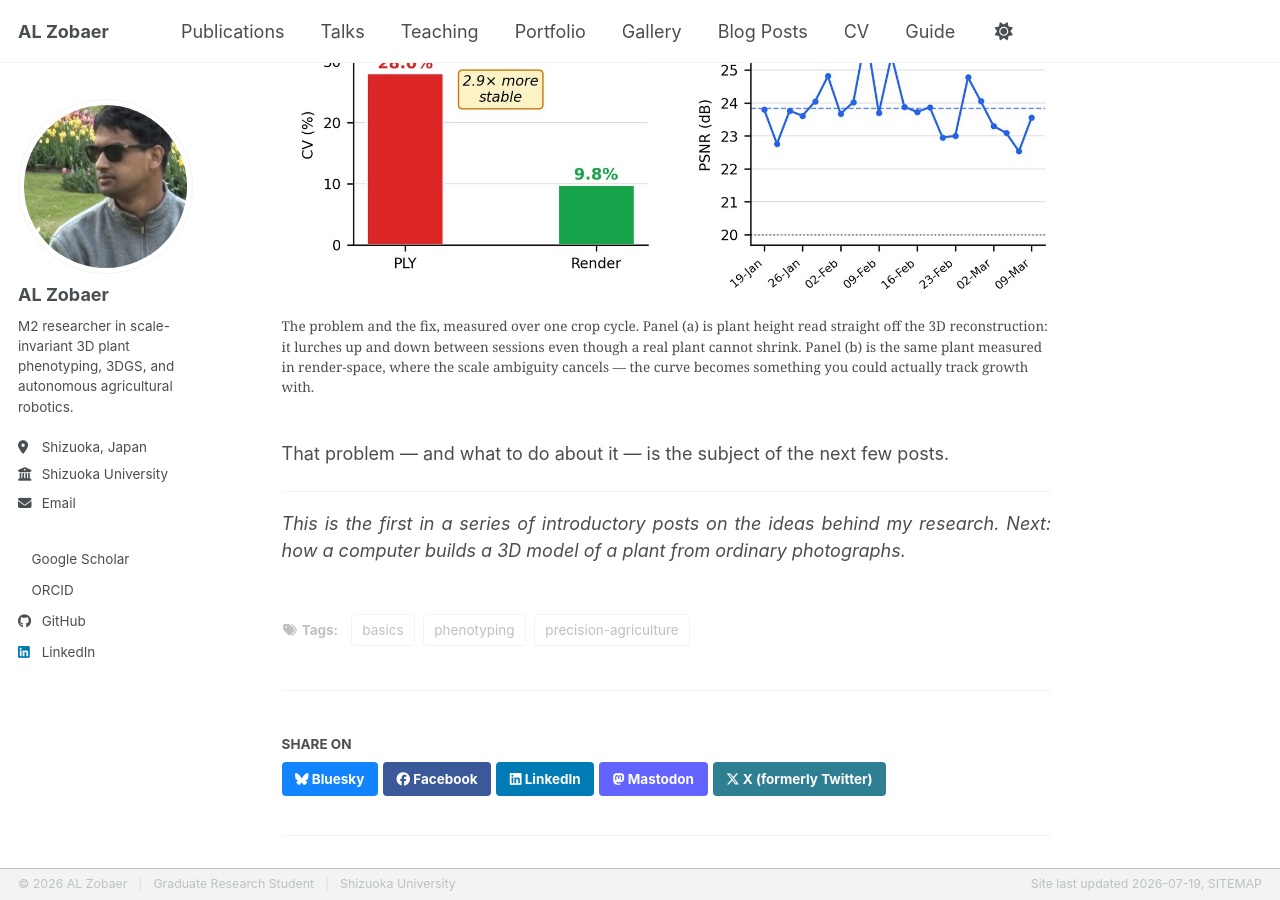
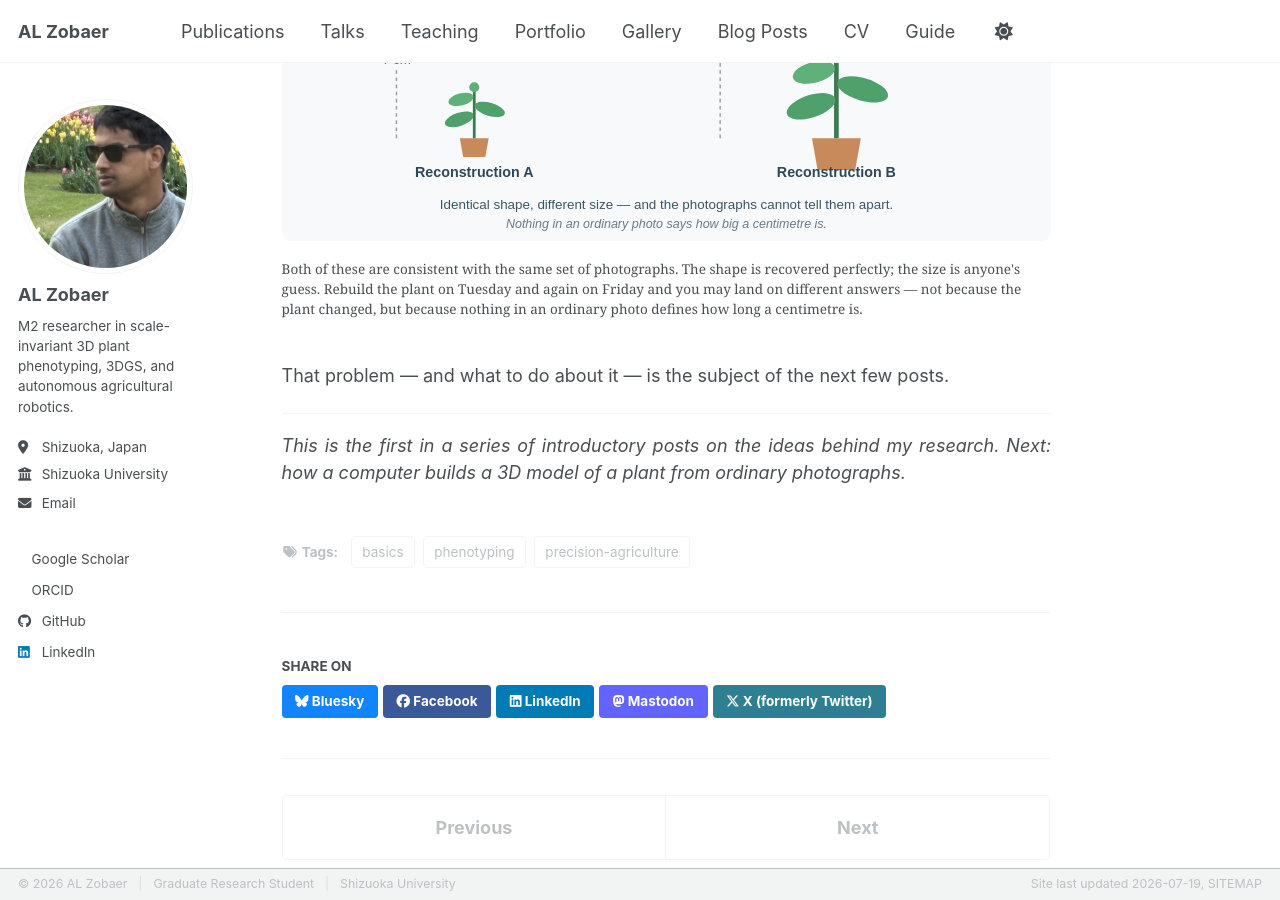
Before and after one commit to alzobaer/alzobaer.github.io, a Jekyll site: the page built from _posts/2026-07-20-what-is-plant-phenotyping.md, in a window 1280 px wide and 900 px high, scrolled down 2775 px. Built offline with Jekyll 4.4.1, drawn with Linux system fonts in a browser that asks for light colours; a style sheet for code colours, icons or effects is not loaded; some of the changed text lies outside the part shown.

Commit message:
Swap research figures for beginner-friendly diagrams
Replace the results plot and hardware photo with three hand-drawn SVG
diagrams: genotype/environment/phenotype, the measurement loop, and
scale ambiguity. Generic enough to read without background knowledge.

Co-Authored-By: Claude Opus 4.8 <noreply@anthropic.com>

```diff
--- a/_posts/2026-07-20-what-is-plant-phenotyping.md
+++ b/_posts/2026-07-20-what-is-plant-phenotyping.md
@@ -22,6 +22,12 @@ A plant's **genotype** is its genetic code — fixed at the seed, the same in
 every cell. Its **phenotype** is what the plant actually becomes: how tall it
 grows, how many leaves it puts out, how much light those leaves catch, when it
 sets fruit, how it responds to a cold night or a dry week.
+
+<figure>
+  <img src="/images/blog/genotype-environment-phenotype.svg" alt="Diagram: genotype plus environment produces phenotype.">
+  <figcaption>Two plants from the same seed packet share a genotype. What they
+  become depends on everything that happens to them afterwards.</figcaption>
+</figure>
 
 The phenotype is the genotype *plus everything that happened to the plant*.
 Temperature, light, water, nutrients, pruning, disease pressure — all of it
@@ -93,12 +99,12 @@ Which means the measurements drift between sessions, and you are back to noise
 swamping signal.
 
 <figure>
-  <img src="/images/gallery/key-results.jpg" alt="Four panels comparing plant height measured from 3D geometry against height measured in render-space over a growing season, with coefficient of variation dropping from 28.0% to 9.8%.">
-  <figcaption>The problem and the fix, measured over one crop cycle. Panel (a) is
-  plant height read straight off the 3D reconstruction: it lurches up and down
-  between sessions even though a real plant cannot shrink. Panel (b) is the same
-  plant measured in render-space, where the scale ambiguity cancels — the curve
-  becomes something you could actually track growth with.</figcaption>
+  <img src="/images/blog/scale-ambiguity.svg" alt="Two drawings of the same plant at different sizes, each with its height marked as an unknown number of centimetres.">
+  <figcaption>Both of these are consistent with the same set of photographs. The
+  shape is recovered perfectly; the size is anyone's guess. Rebuild the plant on
+  Tuesday and again on Friday and you may land on different answers — not
+  because the plant changed, but because nothing in an ordinary photo defines
+  how long a centimetre is.</figcaption>
 </figure>
 
 That problem — and what to do about it — is the subject of the next few posts.
```
Also changed, not shown: _posts/2026-07-19-welcome-to-my-research-blog.md (+4 -5 lines), images/blog/genotype-environment-phenotype.svg (added), images/blog/measurement-pipeline.svg (added), images/blog/scale-ambiguity.svg (added).
